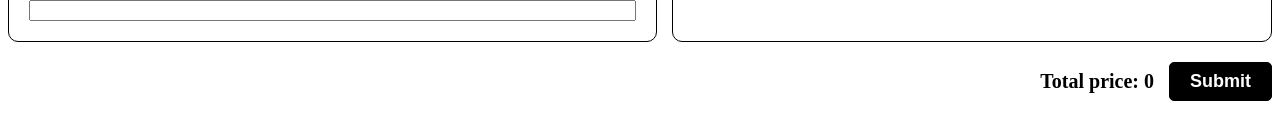
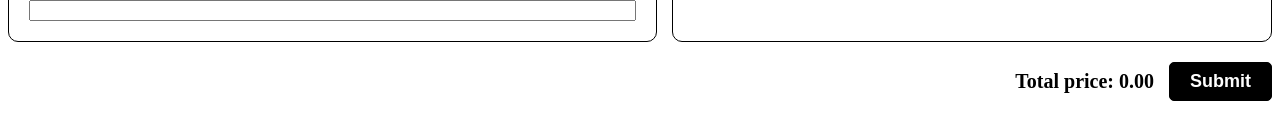
Before and after one commit to Stepan22-prog/DeliveryApp, a React (Vite) app in the folder elifTechStore/: page /cart in a window 1280 px wide. Shown: the part 288-428 px from the top of the page. Built offline with nearby package versions, Linux system fonts and the light colour scheme.

Commit message:
+ price formatting

```diff
--- a/elifTechStore/src/pages/cart/CartItem/index.jsx
+++ b/elifTechStore/src/pages/cart/CartItem/index.jsx
@@ -32,7 +32,7 @@ export default function CartItem({ id, title, photo, count, price, setToCart })
           <button className="cart-item-count__btn button" onClick={() => updatePrice(count - 1)}>-</button>
         </div>
         <div className="cart-item-info__row">
-          <h3 className="cart-item-info__price">{count * price}</h3>
+          <h3 className="cart-item-info__price">{(count * price).toFixed(2)}</h3>
           <button className="cart-item-info__delete" onClick={() => deleteItem()}>delete</button>
         </div>
       </div>
--- a/elifTechStore/src/pages/cart/index.jsx
+++ b/elifTechStore/src/pages/cart/index.jsx
@@ -44,7 +44,7 @@ export default function Cart({ cart, setToCart }) {
   }
 
   function calculateTotalPrice() {
-    return cart.reduce((price, cartItem) => price + (cartItem.price * cartItem.count), 0)
+    return cart.reduce((price, cartItem) => price + (cartItem.price * cartItem.count), 0).toFixed(2);
   }
 
   function submitOrder() {
--- a/elifTechStore/src/pages/main/Product/index.jsx
+++ b/elifTechStore/src/pages/main/Product/index.jsx
@@ -8,7 +8,7 @@ export default function Product({id, title, img, price, setToCart}) {
         </div>
         <h2 className="product__title">{title}</h2>
         <div className="product__row">
-            <h3 className="product__price">{price} грн</h3>
+            <h3 className="product__price">{price.toFixed(2)} грн</h3>
             <button onClick={() => setToCart(prevState => [...prevState, {id, title, photo: img, price, count: 1}])} className="product__btn button">Add to Cart</button>
         </div>
     </div>
```
